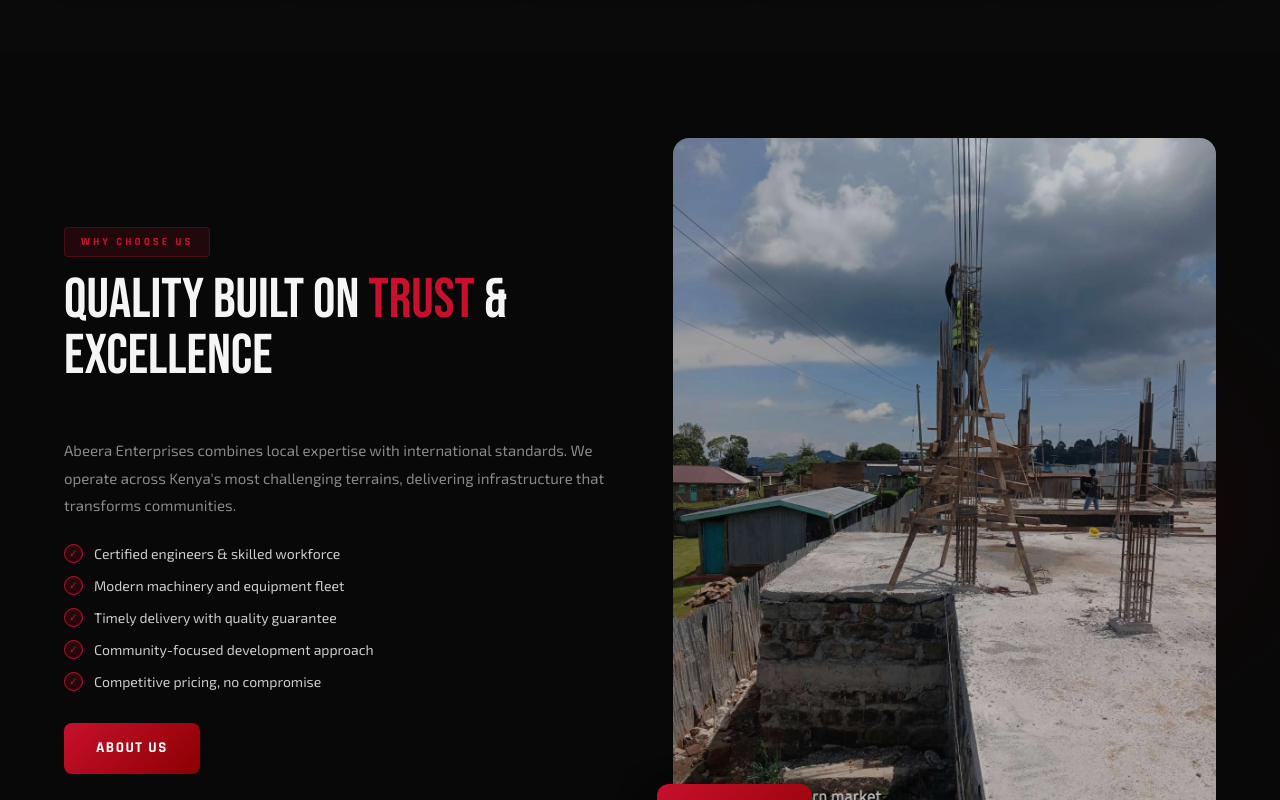
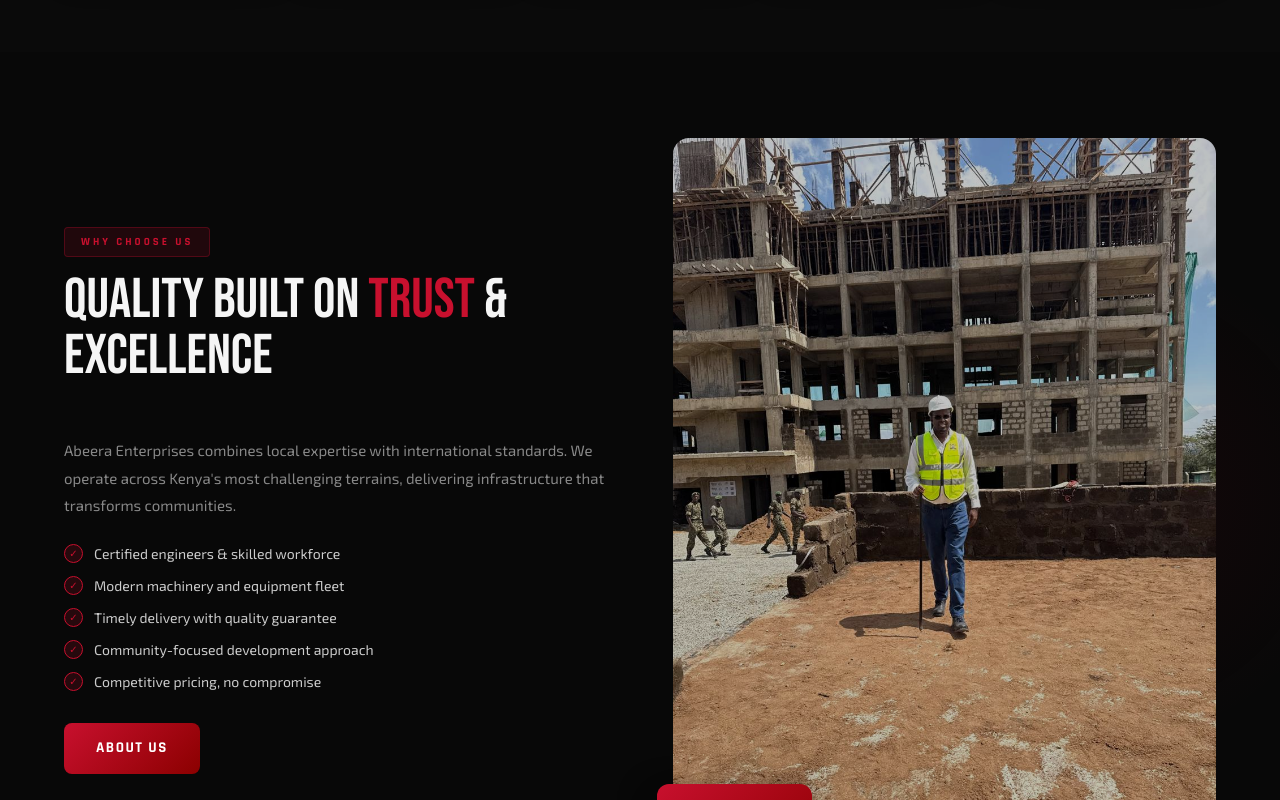
Before and after one commit to kiyaka-990/abeera-enterprises, a Next.js app: page / in a window 1280 px wide. Shown: the part 1620-2420 px from the top of the page. Built offline with nearby package versions, Linux system fonts and the light colour scheme.

Commit message:
updated files

```diff
--- a/app/page.tsx
+++ b/app/page.tsx
@@ -1255,7 +1255,7 @@ function HomePage({ setPage }: { setPage: (p: string) => void }) {
             <button className="btn-p" style={{ marginTop: 20 }} onClick={() => setPage("About")}>About Us</button>
           </div>
           <div style={{ position: "relative" }}>
-            <img src="/images/about1.jpg" alt="" style={{ width: "100%", borderRadius: 16, filter: "brightness(0.76)" }} />
+            <img src="/images/hero2.jpeg" alt="" style={{ width: "100%", borderRadius: 16, filter: "brightness(0.76)" }} />
             <div style={{ position: "absolute", bottom: -16, left: -16, background: "linear-gradient(135deg,#C8102E,#8B0000)", padding: "18px 26px", borderRadius: 12, boxShadow: "0 14px 36px rgba(0,0,0,0.5)" }}>
               <div className="bebas" style={{ fontSize: 42, color: "#fff", lineHeight: 1 }}>2+</div>
               <div style={{ color: "rgba(255,255,255,0.8)", fontSize: 11, fontFamily: "'Rajdhani',sans-serif", letterSpacing: 1 }}>Years of Excellence</div>
```
